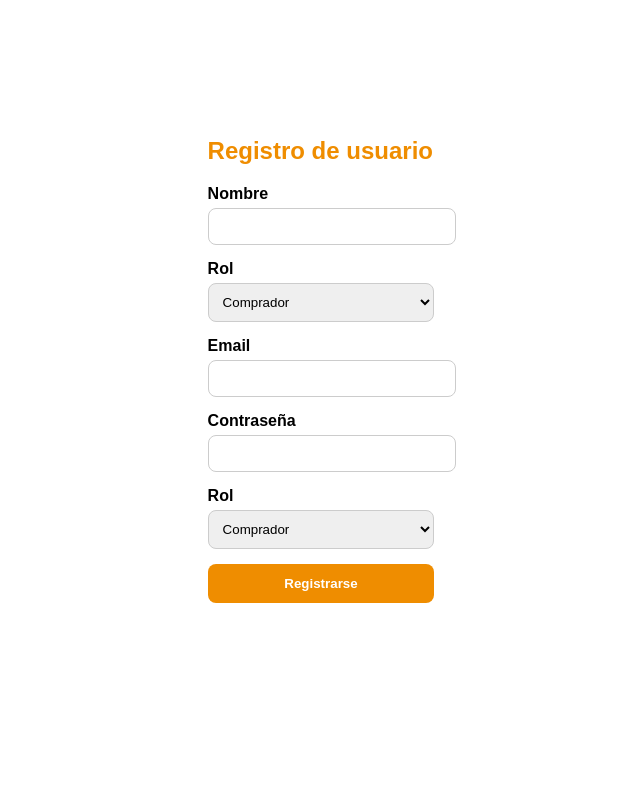
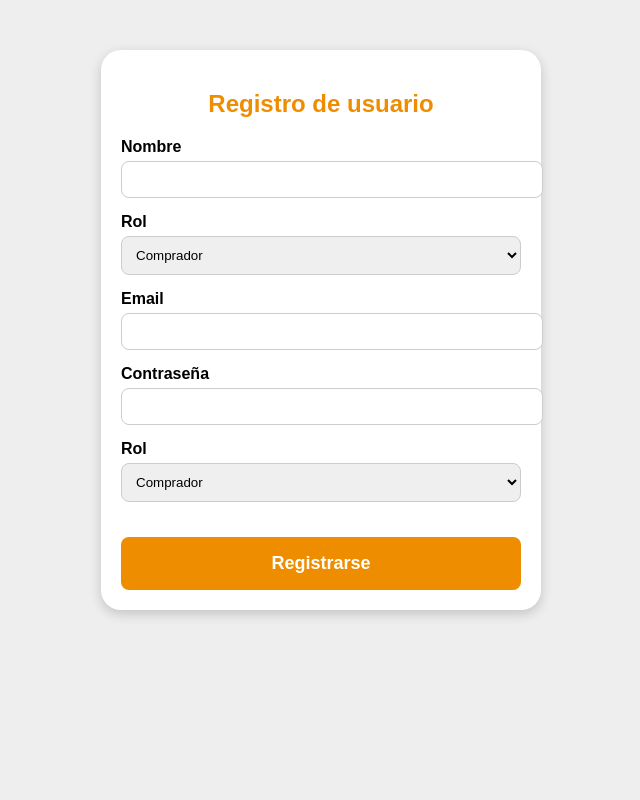
Before and after one commit to ema-code1/mpd, a CodeIgniter 4 app: the page made by app/Views/auth/register.php in a window 1280 px wide. Shown: the whole page, without its empty margins (319-959 px from the left). Run offline with PHP 8.4 and a stand-in for CodeIgniter, Linux system fonts and the light colour scheme; the template is opened without the code that fills it, so the values that code supplies are empty; some libraries are stand-ins or nearby versions.

Commit message:
borrre bendor y arregle css's

```diff
--- a/app/Views/auth/login.php
+++ b/app/Views/auth/login.php
@@ -1,4 +1,4 @@
-<!DOCTYPE html>
+    <!DOCTYPE html>
 <html lang="es">
 <head>
     <meta charset="UTF-8">
@@ -6,7 +6,6 @@
     <link rel="stylesheet" href="<?= base_url('styles/login.css') ?>">
 </head>
 <body class="login-body">
-
 <div class="login-container">
     <div class="login-box">
         <h2 class="login-title">Iniciar sesión</h2>
--- a/public/styles/register.css
+++ b/public/styles/register.css
@@ -1,19 +1,34 @@
-    body {
-  background: #FFFFFF;
+:root {
+  --header-height: 100px;
+}
+
+body {
+  background: #EEEEEE;
   font-family: Arial, sans-serif;
   margin: 0;
+  height: 100vh;
 }
 
 .container-container{
-display: flex;
+  display: flex;
   justify-content: center;
   align-items: center;
-  height: 90vh;
+  height: calc(100vh - var(--header-height) - 40px);
+}
+
+.register-container{
+  background-color: #FFFFFF;
+  padding: 20px;
+  border-radius: 20px;
+  box-shadow: 0 4px 12px rgba(30,30,30,0.2);
+  width: 400px;
 }
 
 .register-container h2 {
 color: #EF8D00;
 margin-bottom: 20px;
+text-align: center;
+
 }
 
 .form-label {
@@ -21,6 +36,7 @@ display: block;
 text-align: left;
 font-weight: bold;
 margin-bottom: 5px;
+transition: all 0.3s ease;
 }
 
 .form-control, .form-select {
@@ -39,11 +55,13 @@ box-shadow: 0 0 5px rgba(239,141,0,0.5);
 }
 
 .btn-submit {
+  margin-top: 20px;
 background: #EF8D00;
+font-size: large;
 border: none;
 color: #fff;
 font-weight: bold;
-padding: 12px;
+padding: 16px;
 border-radius: 8px;
 cursor: pointer;
 width: 100%;
```
Also changed, not shown: app/Views/dashboards/vendor_home.php (deleted, +0 -7 lines), public/styles/header.css (+5 -2 lines), public/styles/login.css (+10 -3 lines).
